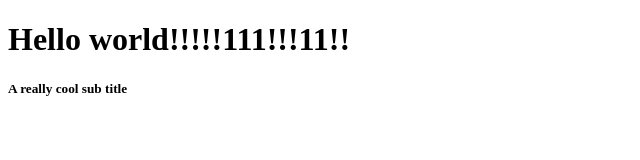
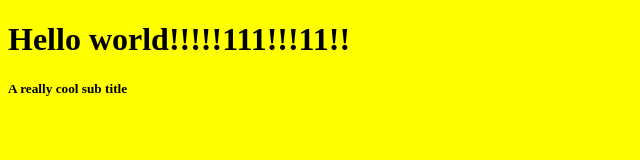
Before and after one commit to DarrylKilzer/latefall2020-day-1, a plain HTML site: page index.html in a window 1280 px wide. Shown: the whole page, without its empty margins (0-640 px from the left). Drawn offline with Linux system fonts and the light colour scheme.

Commit message:
added a cool background color

```diff
--- a/index.html
+++ b/index.html
@@ -5,9 +5,14 @@
     <meta charset="UTF-8">
     <meta name="viewport" content="width=device-width, initial-scale=1.0">
     <title>Day 1</title>
+    <style>
+        .bg-yellow {
+            background-color: yellow;
+        }
+    </style>
 </head>
 
-<body>
+<body class="bg-yellow">
 
     <h1>Hello world!!!!!111!!!11!!</h1>
     <h5>A really cool sub title</h5>
```
